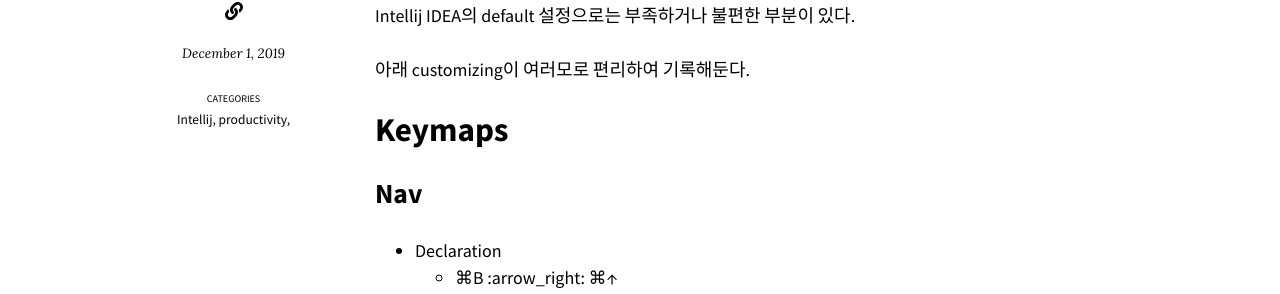
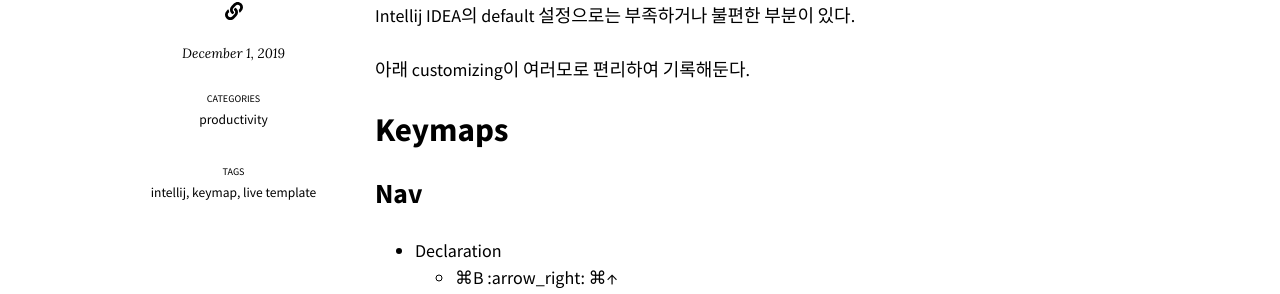
Before and after one commit to j10kSeo/j10kSeo.github.io, a Jekyll site: the page built from _posts/2019-12-02-intellij.md, in a window 1280 px wide. Shown: the part 302-596 px from the top of the page. Built offline with Jekyll 4.4.1, drawn with Linux system fonts in a browser that asks for light colours; nearby versions of some CDN libraries.

Commit message:
add tags

```diff
--- a/_posts/2019-12-02-intellij.md
+++ b/_posts/2019-12-02-intellij.md
@@ -1,7 +1,12 @@
 ---
 title: "My Custom Settings For Intellij"
 date: 2019-12-01
-categories: productivity, Intellij
+categories:
+  - productivity
+tags:
+  - intellij
+  - keymap
+  - live template
 ---
 
 
```
